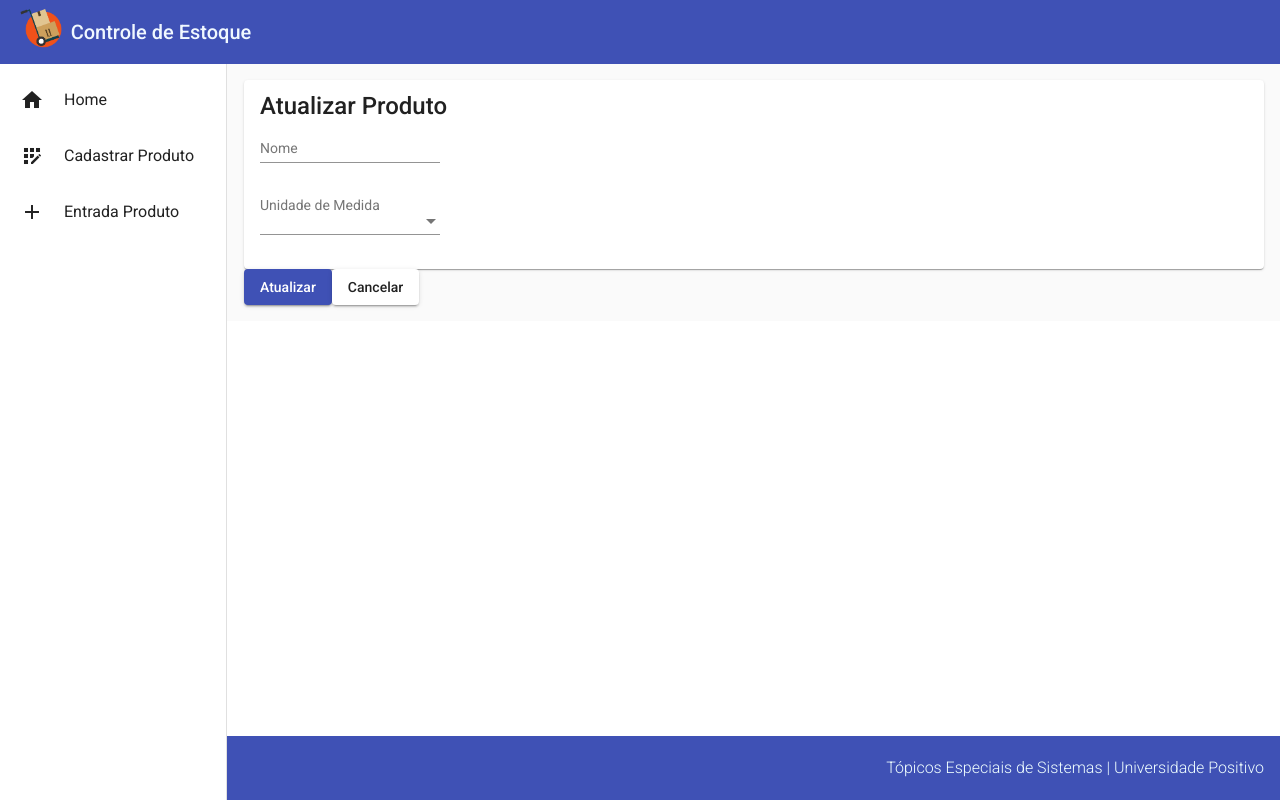
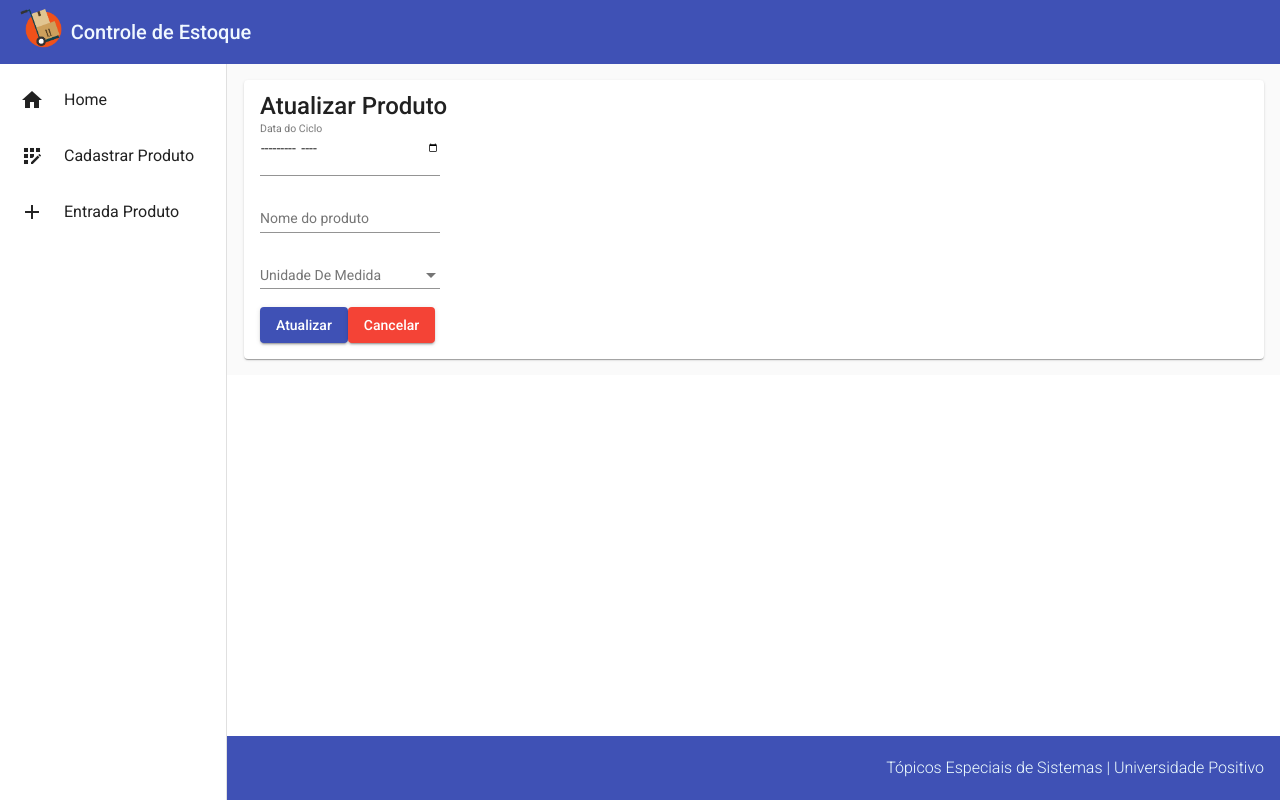
Before and after one commit to alisson-osvaldo/ControleDeEstoque, an Angular app in the folder FRONT/: page /cadastroProdutos/atualizar/1 in a window 1280 px wide. Built offline with nearby package versions, Linux system fonts and the light colour scheme.

Commit message:
modificações em Alterar Produto

```diff
--- a/FRONT/src/app/components/views/cadastroProdutos/cadastrar/cadastrar.component.html
+++ b/FRONT/src/app/components/views/cadastroProdutos/cadastrar/cadastrar.component.html
@@ -75,7 +75,7 @@
 
 
 
-        <button mat-raised-button color="primary" (click)="cadastrar( )"> Cadastrar </button>
+        <button mat-raised-button color="primary" (click)="cadastrar()"> Cadastrar </button>
          <br><br>
         <a mat-stroked-button color="warn" routerLink="/controle/listar/produto"> Produtos cadastrados </a>
 
--- a/FRONT/src/app/components/views/cadastroProdutos/cadastrar/cadastrar.component.ts
+++ b/FRONT/src/app/components/views/cadastroProdutos/cadastrar/cadastrar.component.ts
@@ -43,7 +43,7 @@ unidadeMed! : String;
     this.unidadeMed = "";
     this.service.cadastrar(cadastroProdutos).subscribe((cadastroProdutos) => {
       console.log(cadastroProdutos);
-      this.snack.open("Novo produto cadastrado", "CadastroProduto", {
+      this.snack.open("Novo produto cadastrado", "X", {
         duration:3000,
         horizontalPosition: "right",
         verticalPosition: "top",
@@ -53,7 +53,7 @@ unidadeMed! : String;
   }
 
 
-    adicionarFornecedor( ): void {
+    adicionarFornecedor(): void {
       /*console.log( this.nomeFornecedor, this.cnpjFornecedor, this.telFornecedor, this.emailFornecedor);*/
      let fornecedor = new Fornecedor();
       fornecedor.nomeFornecedor = this.nomeFornecedor;
--- a/FRONT/src/app/components/views/cadastroProdutos/product-update/product-update.component.css
+++ b/FRONT/src/app/components/views/cadastroProdutos/product-update/product-update.component.css
@@ -0,0 +1,3 @@
+button {
+    margin-right: 20px 15px 0px 0px;
+}
--- a/FRONT/src/app/components/views/cadastroProdutos/product-update/product-update.component.html
+++ b/FRONT/src/app/components/views/cadastroProdutos/product-update/product-update.component.html
@@ -1,21 +1,28 @@
 <mat-card>
-    <mat-card-title>Atualizar Produto</mat-card-title>
-    <form action="">
+    <mat-card-title>  Atualizar Produto </mat-card-title>
+    <mat-card-content>
+        <mat-form-field >
+            <mat-label for="data">Data do Ciclo</mat-label>
+            <input matInput placeholder="Digite a data do ciclo" type="month" name="data" [(ngModel)]="data" />
+          </mat-form-field>
+          <br>
         <mat-form-field>
-            <input matInput placeholder="Nome">
+            <mat-label for="nomeProduto" >Nome do produto</mat-label>
+            <input matInput placeholder="Informe o nome do produto" type="text" nome="nomeProduto" [(ngModel)]="nomeProduto">
         </mat-form-field>
         <br>
-        <mat-form-field>
-            <input matInput placeholder="Unidade de Medida">
-            <mat-select>
+        <mat-form-field >
+            <mat-label > Unidade De Medida </mat-label>
+            <mat-select class="unidadeMed" [(ngModel)]="unidadeMed">
             <mat-option value="UNIDADE"> UNIDADE </mat-option>
             <mat-option value="CAIXA"> CAIXA </mat-option>
             <mat-option value="PACOTE"> PACOTE </mat-option>
             </mat-select>
         </mat-form-field>
-    </form>
+        <br>
+        <button mat-raised-button (click)="productUpdate()" color="primary">Atualizar</button>
+
+        <button mat-raised-button (click)="cancel()" color="warn">Cancelar</button>
+
+    </mat-card-content>
 </mat-card>
-
-<button mat-raised-button color="primary"> Atualizar </button>
-
-<button mat-raised-button> Cancelar </button>
--- a/FRONT/src/app/components/views/cadastroProdutos/product-update/product-update.component.ts
+++ b/FRONT/src/app/components/views/cadastroProdutos/product-update/product-update.component.ts
@@ -1,4 +1,9 @@
 import { Component, OnInit } from '@angular/core';
+import { MatSnackBar } from '@angular/material/snack-bar';
+import { ActivatedRoute, Router } from '@angular/router';
+import { CadastroProdutos } from 'src/app/model/CadastroProdutos';
+import { CadastrarProdutosService } from 'src/app/services/cadastrar-produtos.service';
+import { CadastrarComponent } from '../cadastrar/cadastrar.component';
 
 @Component({
   selector: 'app-product-update',
@@ -7,9 +12,23 @@ import { Component, OnInit } from '@angular/core';
 })
 export class ProductUpdateComponent implements OnInit {
 
-  constructor() { }
+
+  //Atualizar Produto
+
+  _id! : string
+  data! : string;
+  nomeProduto! : String;
+  unidadeMed! : String;
+
+  constructor(private service: CadastrarProdutosService, private router: Router, private snack: MatSnackBar, private route: ActivatedRoute) { }
 
   ngOnInit(): void {
+
   }
 
+  productUpdate(): void {
+  }
+  cancel(): void{
+    this.router.navigate(['/controle/listar/produto'])
+  }
 }
```
